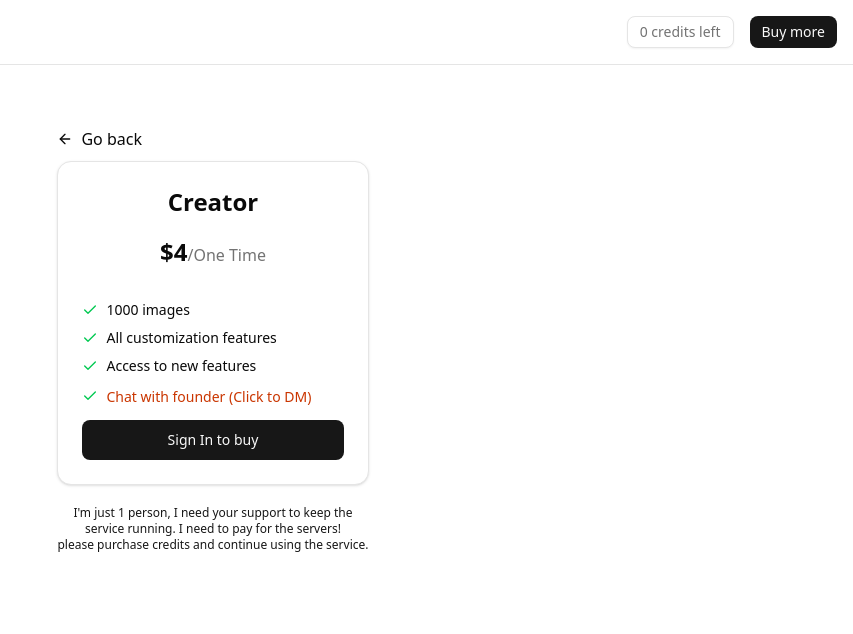
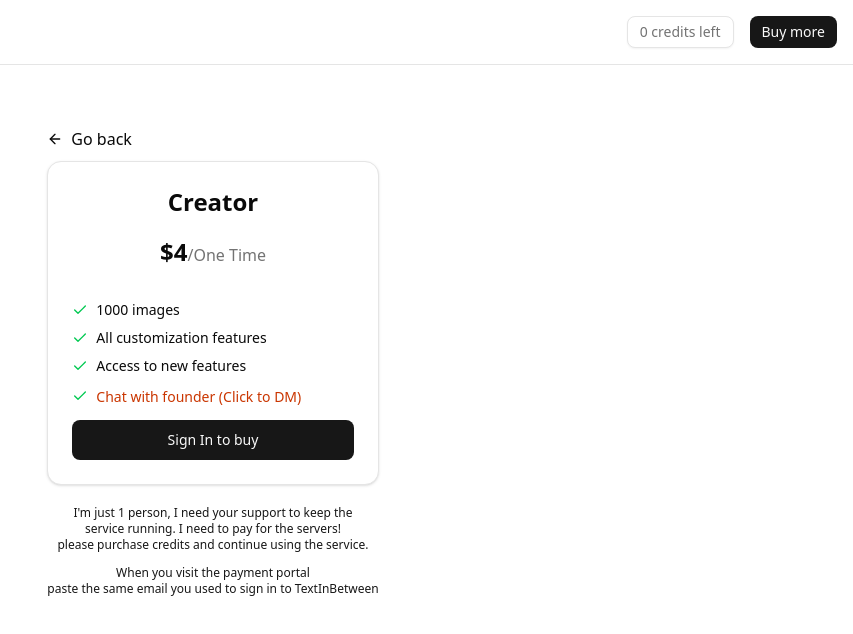
Before and after one commit to tosif121/text-behind, a Next.js app: page /pricing in a window 1280 px wide. Shown: the top 634 px of the page, without its empty margins (427-1280 px from the left). Built offline with nearby package versions, Linux system fonts and the light colour scheme; no server answers.

Commit message:
pricing issue resolve

```diff
--- a/src/app/(root)/pricing/page.tsx
+++ b/src/app/(root)/pricing/page.tsx
@@ -82,6 +82,12 @@
           <p className="text-accent-foreground text-xs text-center">
             please purchase credits and continue using the service.
           </p>
+          <p className="text-accent-foreground text-xs text-center mt-3">
+            When you visit the payment portal
+          </p>
+          <p className="text-accent-foreground text-xs text-center">
+            paste the same email you used to sign in to TextInBetween
+          </p>
         </div>
       </div>
     </div>
--- a/src/app/(root)/text-in-between/page.tsx
+++ b/src/app/(root)/text-in-between/page.tsx
@@ -43,9 +43,7 @@
                     <ul className="space-y-2">
                       <li className="flex items-center gap-2">
                         <Check className="w-4 h-4 text-green-500 flex-shrink-0" />
-                        <span className="text-sm">
-                          1000 images
-                        </span>
+                        <span className="text-sm">1000 images</span>
                       </li>
                       <li className="flex items-center gap-2">
                         <Check className="w-4 h-4 text-green-500 flex-shrink-0" />
@@ -101,20 +99,25 @@
                     </SignedOut>
                   </CardContent>
                 </Card>
-                <p className="text-amber-600 text-xs text-center font-semibold mt-5">
-                  Dear, {convexUser?.name ?? "User"}!
+                <p className="text-amber-700 text-xs text-center font-semibold mt-5">
+                  Dear, {convexUser?.name ?? "User"}
                 </p>
                 <p className="text-accent-foreground text-xs text-center">
                   You have {convexUser?.credits ?? 0} credits left
                 </p>
                 <p className="text-accent-foreground text-xs text-center">
-                  I&apos;m just 1 person, I need your support to keep the
+                  please purchase credits and continue using the service.
+                </p>
+                <p className="text-accent-foreground text-xs text-center mt-3">
+                  Copy and paste this email of yours
                 </p>
                 <p className="text-accent-foreground text-xs text-center">
-                  service running. I need to pay for servers!
+                  <span className="text-orange-700 font-bold">
+                    {convexUser?.email}
+                  </span>{" "}
                 </p>
                 <p className="text-accent-foreground text-xs text-center">
-                  please purchase credits and continue using the service.
+                  When you visit the payment portal 😊.
                 </p>
               </div>
             </div>
```
